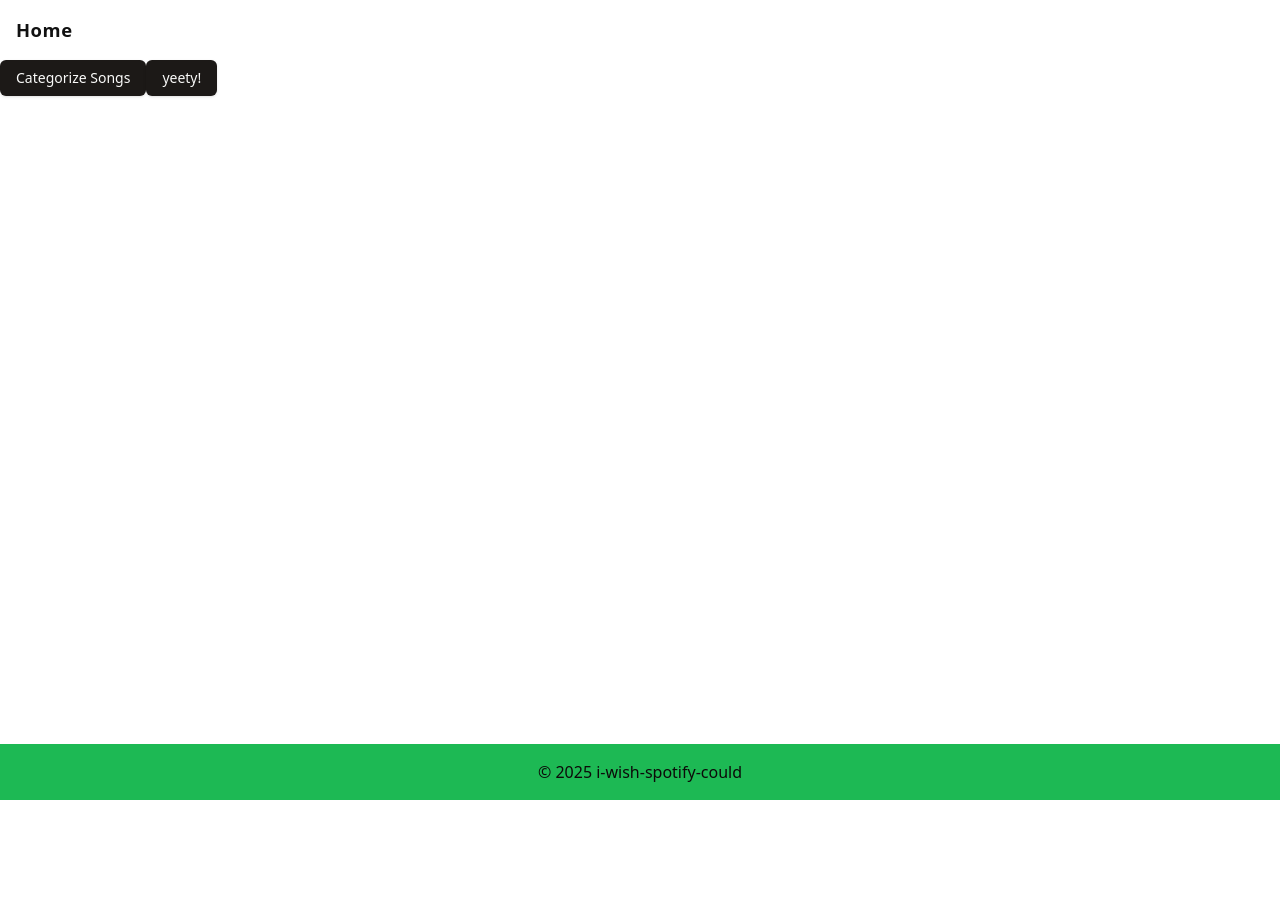
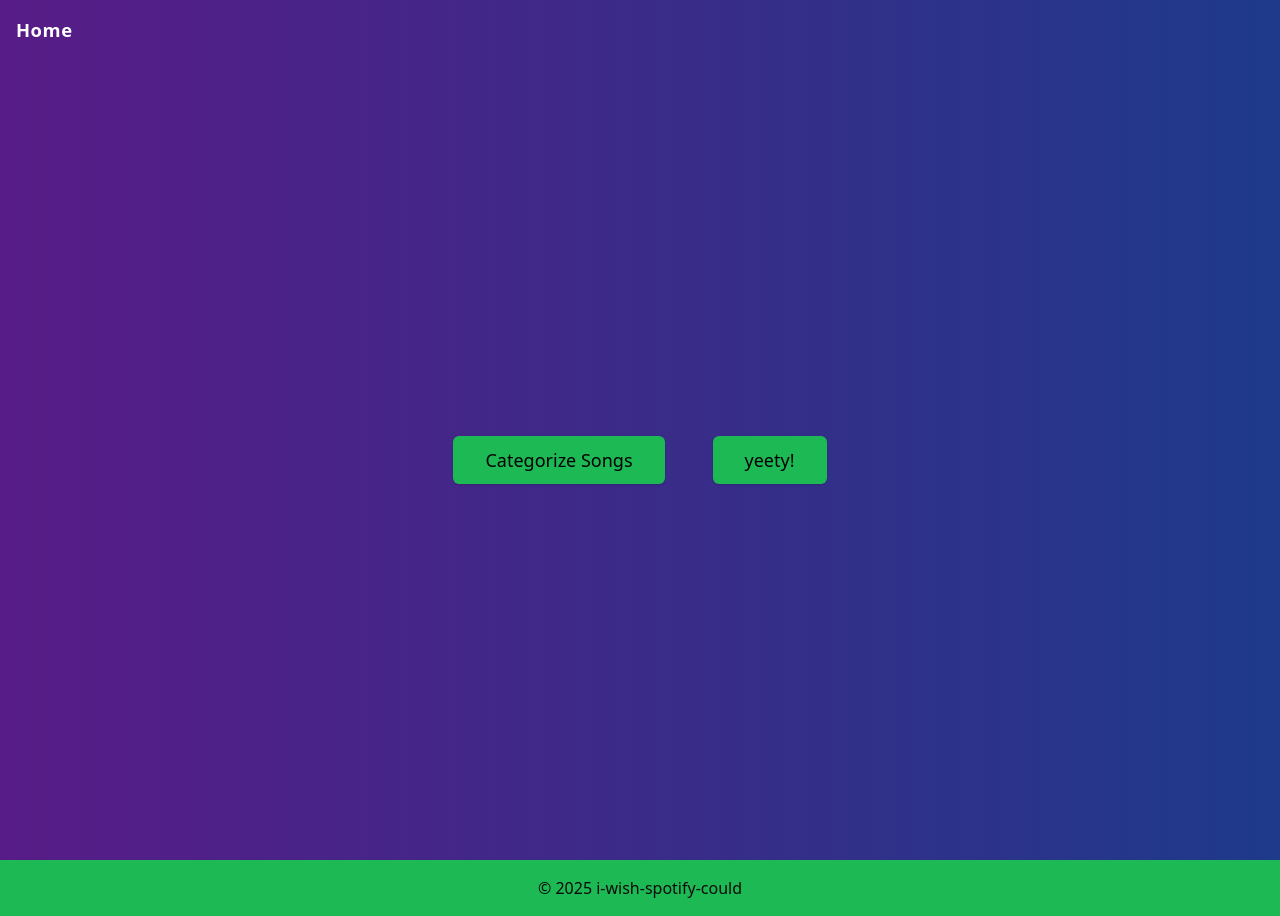
Before and after one commit to yixinxiao7/i-wish-spotify-could, a Next.js app in the folder ui/: page / in a window 1280 px wide. Before the commit the page ends 800 px from the top, so only its background shows below. Built offline with nearby package versions, Linux system fonts and the light colour scheme; sample sign-in values are in the browser's storage.

Commit message:
prettier home page

```diff
--- a/ui/src/app/layout.tsx
+++ b/ui/src/app/layout.tsx
@@ -51,20 +51,20 @@ export default function RootLayout({
   return (
     <html lang="en">
       <body className="layout">
-        {/* <ThemeProvider
-            attribute="class"
-            defaultTheme="system"
-            enableSystem
-            disableTransitionOnChange
-          > */}
           {/* Navbar         */}
-          <nav style={{ padding: "1rem", background: "inherit", color: "inherit" }}>
+          <nav style={{
+            padding: "1rem",
+            background: pathname === "/"
+            ? "linear-gradient(to right, rgb(88, 28, 135), rgb(30, 58, 138))"
+            : "white",
+            color: "inherit"
+          }}>
             <ul style={{ display: "flex", gap: "1rem", listStyle: "none" }}>
               <li>
                 <Link
                   href="/"
                   style={{
-                    color: "#111",
+                    color: pathname === "/" ? "#fff" : "#000",
                     fontWeight: 700,
                     fontSize: "1.15rem",
                     letterSpacing: "0.03em",
@@ -72,15 +72,15 @@ export default function RootLayout({
                     transition: "text-decoration 0.2s, color 0.2s"
                   }}
                   onMouseOver={e => {
-                    (e.target as HTMLElement).style.textDecoration = 'underline';
-                    (e.target as HTMLElement).style.color = '#1DB954';
+                  (e.target as HTMLElement).style.textDecoration = 'underline';
+                  (e.target as HTMLElement).style.color = '#1DB954';
                   }}
                   onMouseOut={e => {
-                    (e.target as HTMLElement).style.textDecoration = 'none';
-                    (e.target as HTMLElement).style.color = '#111';
+                  (e.target as HTMLElement).style.textDecoration = 'none';
+                  (e.target as HTMLElement).style.color = pathname === "/" ? '#fff' : '#000';
                   }}
-                >
-                  Home
+                  >
+                    Home
                 </Link>
               </li>
             </ul>
--- a/ui/src/app/page.tsx
+++ b/ui/src/app/page.tsx
@@ -7,9 +7,20 @@ import { useRouter } from 'next/navigation'
 const Landing: React.FC = () => {
     const router = useRouter();
     return (
-        <div>
-            <Button onClick={() => router.push('/organize')}>Categorize Songs</Button>
-            <Button>yeety!</Button>
+        <div className="h-screen flex items-center justify-center bg-gradient-to-r from-purple-900 to-blue-900">
+            <div className="flex gap-12 flex-col sm:flex-row">
+                <Button
+                    className="px-8 py-6 text-lg hover:scale-105 transition-transform bg-[#1DB954] text-black hover:bg-[#1ed760] border-none"
+                    onClick={() => router.push('/organize')}
+                >
+                    Categorize Songs
+                </Button>
+                <Button
+                    className="px-8 py-6 text-lg hover:scale-105 transition-transform bg-[#1DB954] text-black hover:bg-[#1ed760] border-none"
+                >
+                    yeety!
+                </Button>
+            </div>
         </div>
     );
 };
```
